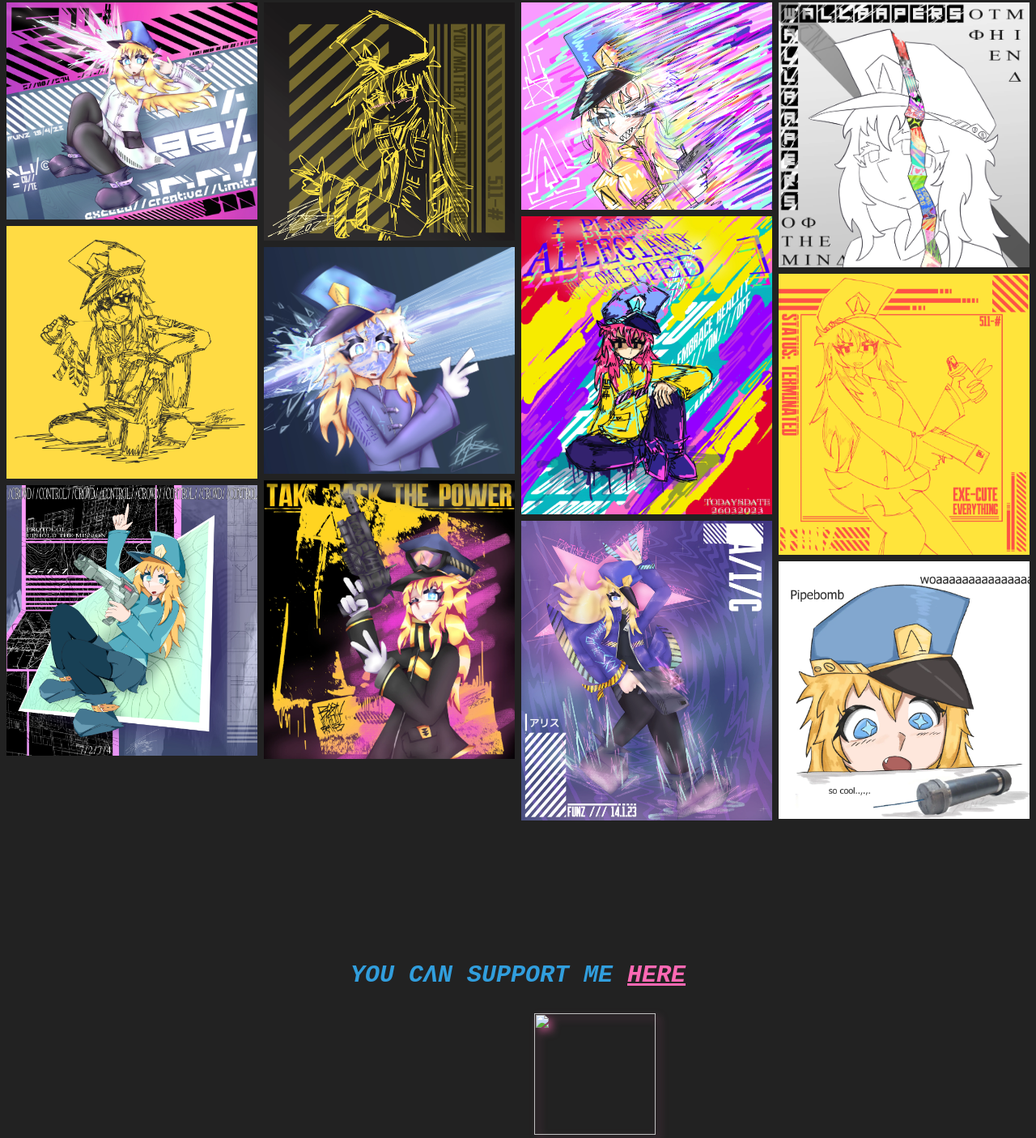
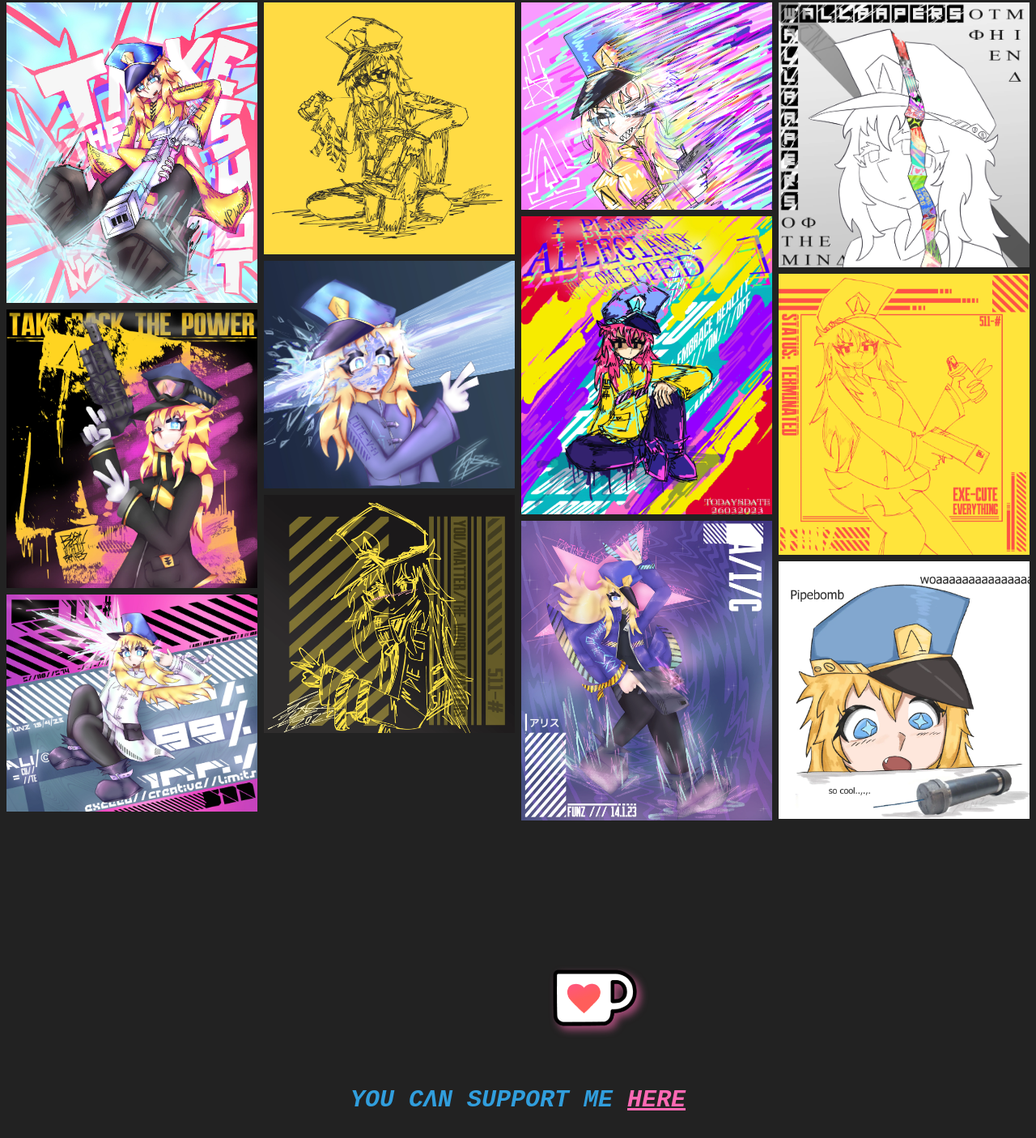
Before and after one commit to Fundeeraaja/Github-pages-testi, a plain HTML site: page index.html in a window 1280 px wide. Shown: the part 525-1930 px from the top of the page at 81% size. Drawn offline with Linux system fonts and the light colour scheme.

Commit message:
root fixed + new pic

```diff
--- a/index.html
+++ b/index.html
@@ -27,16 +27,17 @@
 
 <div class="row">
     <div class="column">
+      <img src="kuvat/tts.webp" style="width:100%">
+      <img src="kuvat/take.webp" style="width:100%">
       <img src="kuvat/art1.webp" style="width:100%">
-      <img src="kuvat/yellow.webp" style="width:100%">
-      <img src="kuvat/ars.webp" style="width:100%">
+
 
 
     </div>
     <div class="column">
+      <img src="kuvat/yellow.webp" style="width:100%">
+      <img src="kuvat/shatterd.webp" style="width:100%">
       <img src="kuvat/511.webp" style="width:100%">
-      <img src="kuvat/shatterd.webp" style="width:100%">
-      <img src="kuvat/take.webp" style="width:100%">
 
 
 
@@ -59,7 +60,8 @@
 <br> <br> <br> <br> <br> <br> <br> <br>
 
   <div>
+      <img class="kofi" src="kuvat/kofi.png">
       <p class="text"> YOU CΛN SUPPORT ME <a class="kofilink" href="https://ko-fi.com/fundeeraaja" >HERE</a></p>
-      <img class="kofi" src="kuvat/kofipng.png">
+
 
   </div>
```
Also changed, not shown: kuvat/kofi.png (added), kuvat/tts.webp (added).
